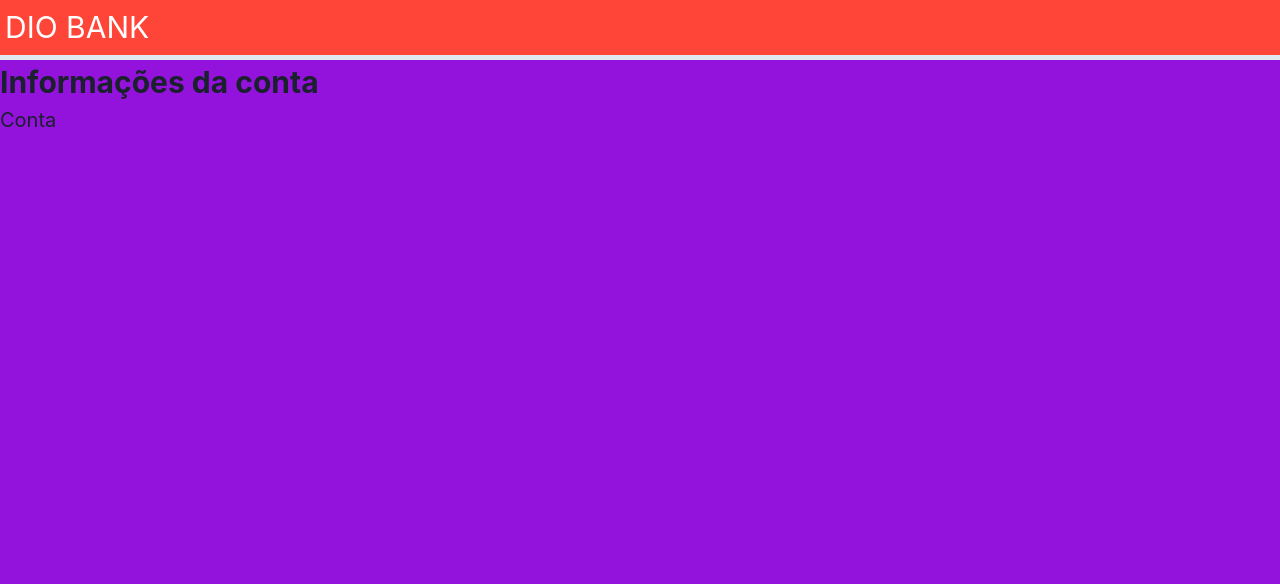
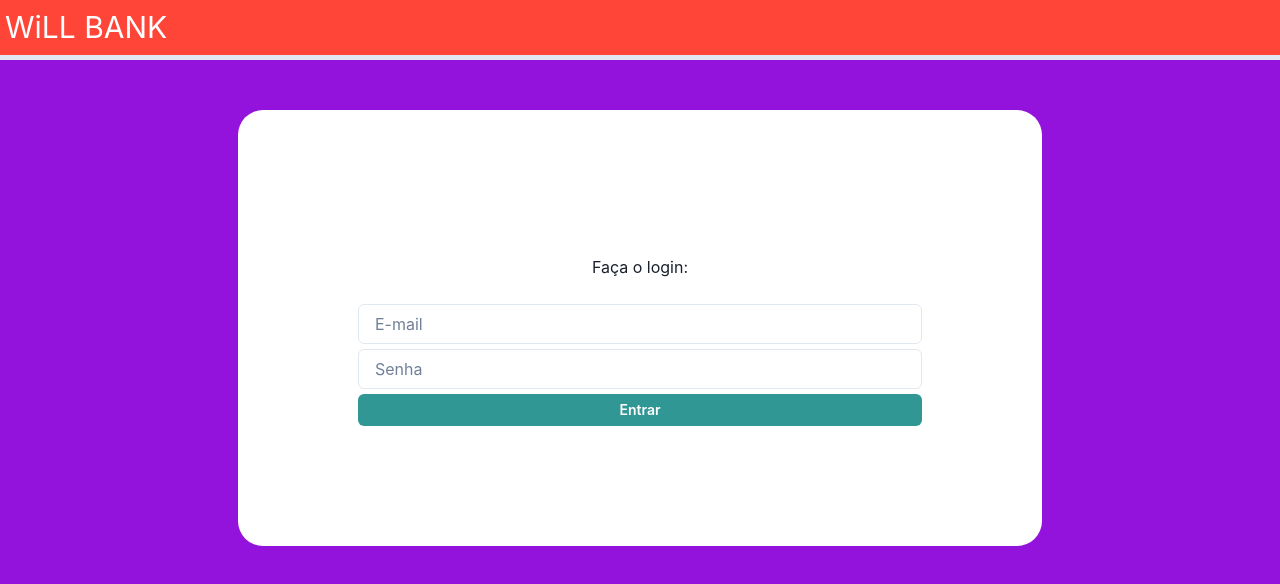
Before and after one commit to Williamalmeida27/DIO_BANK_REACT, a React (Create React App) app: page /infoconta in a window 1280 px wide. Shown: the top 584 px of the page. Built offline with nearby package versions, Linux system fonts and the light colour scheme.

Commit message:
Atualizações

```diff
--- a/src/App.tsx
+++ b/src/App.tsx
@@ -3,9 +3,13 @@
 import { AppContextProvider } from "./Components/AppContext";
 import { Layout } from "./Components/Layout";
 import MainRoutes from "./routes";
+import { createLocalStorage, getAllLocalStorage } from "./services/localStorage";
 
 
 function App() {
+
+  !getAllLocalStorage() &&createLocalStorage()
+
   return ( //Existe hierarquia nor react, do primeiro para o último
     <BrowserRouter>
       <AppContextProvider>
--- a/src/Components/AppContext.tsx
+++ b/src/Components/AppContext.tsx
@@ -1,23 +1,40 @@
-import { createContext, useState } from "react";
+import { createContext, useEffect, useState } from "react";
+import { getAllLocalStorage } from "../services/localStorage";
 
 interface IAppContext {
     user: string,
+    setUser: (user: string) => void,
+    password: string,
+    setPassword: (password: string) => void,
     isLoggedIn: boolean,
-    setIsLoggedIn: (isLoggedIn: boolean) => void;
+    setIsLoggedIn: (isLoggedIn: boolean) => void,
+    name: string,
+    setName: (name: string) => void;
   }
 
   export const AppContext = createContext({} as IAppContext)
 
   export const AppContextProvider = ({ children }: any) => {
     const [isLoggedIn, setIsLoggedIn] = useState<boolean>(false)
-    const user = 'William';
+    const [user, setUser] = useState<string>('')
+    const [password, setPassword] = useState<string>('')
+    const [name, setName] = useState<string>('')
+
+    const storage = getAllLocalStorage();
+
+    useEffect(() => {
+      if(storage){
+        const {login} = JSON.parse(storage)
+        setIsLoggedIn(login)
+      }
+    }, [])
 
 
     return (
-      <AppContext.Provider value={{ user,  isLoggedIn, setIsLoggedIn}}>
+      <AppContext.Provider value = {{ user, setUser, password, setPassword, isLoggedIn, setIsLoggedIn, name, setName}}>
         {children}
       </AppContext.Provider>
     )
   }
 
-  console.log(AppContext)
+  //console.log(AppContext)
--- a/src/Components/CardInfo.tsx
+++ b/src/Components/CardInfo.tsx
@@ -15,6 +15,7 @@
                 {content}
             </Text>
         </Box>
+
     )
 }
 
--- a/src/Components/Header/Header.tsx
+++ b/src/Components/Header/Header.tsx
@@ -1,6 +1,7 @@
 import { Box, Button, Flex, Spacer, Text } from '@chakra-ui/react'
 import { useContext } from 'react'
 import { useNavigate } from 'react-router-dom'
+import { changeLocalStorage } from '../../services/localStorage'
 import { AppContext } from '../AppContext'
 import './Header.css'
 
@@ -9,15 +10,18 @@
     const navigate = useNavigate()
 
     const logout = () => {
+
         setIsLoggedIn(false)
+        changeLocalStorage({login: false, usuario: '', senha: '',})
         navigate('/')
     }
 
     return ( //Para trabalhar com a classe importada acima do css, usamos o className='Header'
+
         <Flex backgroundColor='#ff4538' borderBottomStyle='inherit' borderBottomWidth='5px' padding='5px'>
             <Box>
                 <Text fontSize='3xl' color='#ffffff'>
-                    DIO BANK
+                    WiLL BANK
                 </Text>
             </Box>
             {
--- a/src/pages/ContaInfor.tsx
+++ b/src/pages/ContaInfor.tsx
@@ -1,18 +1,48 @@
-import {Text } from "@chakra-ui/react"
-import {Link} from 'react-router-dom'
+import { Center, SimpleGrid, Text } from "@chakra-ui/react"
+import { useContext, useEffect, useState } from "react";
+import { Link } from 'react-router-dom'
+import { api } from "../api";
+import { AppContext } from "../Components/AppContext";
+import CardInfo from "../Components/CardInfo";
+
+interface IUser {
+    name: string
+}
 
 const ContaInfo = () => {
+    const [userData, setUserData] = useState<null | IUser>()
+    useEffect(() => {
+        const getData = async () => {
+            const data: any | IUser = await api
+            setUserData(data)
+        }
+        getData()//Apenas chamando a função para dar o retorno
+    }, [])
+    const { user } = useContext(AppContext)
+
     return (
+
         <>
-            <Text fontSize='3xl' fontWeight='bold'>
-                Informações da conta
-            </Text>
-            <Link to='/conta/1'>
-            <Text fontSize='xl'>
-                Conta
-            </Text>
-            </Link>
+            <Center>
+                <Text color='#ffffff' fontSize='xl' paddingTop={10}>
+                    Informações da conta
+                </Text>
+            </Center>
 
+            <Center>
+
+                <SimpleGrid columns={2} spacing={8} paddingTop={16}>
+
+                    <CardInfo mainContent={`Nome: `} content={`${userData?.name}`} />
+                    <CardInfo mainContent={`E-mail: `} content={`${user}`} />
+                    <Link to='/conta/1'>
+                        <Text color='#ffffff'>
+                            {`< Conta`}
+                        </Text>
+                    </Link>
+                </SimpleGrid>
+
+            </Center>
         </>
     )
 }
--- a/src/pages/Home.tsx
+++ b/src/pages/Home.tsx
@@ -1,21 +1,23 @@
 import { Center, Input } from "@chakra-ui/react";
-import { useContext, useState } from "react";
+import { useContext } from "react";
 import { useNavigate } from "react-router-dom";
 import { AppContext } from "../Components/AppContext";
 import { Card } from "../Components/Card"
 import { DButton } from "../services/DButton";
+import { changeLocalStorage } from "../services/localStorage";
 import { Login } from "../services/login";
 
 const Home = () => {
     //Usando a várivel criada no JS com a lib styled para o html: //o minHeidht é o tamanho mino da tela
     //Usando estados:
 
-    const [email, setEmail] = useState<string>('') //Criando um estado do tipo string e seu valor é string vazia.
-    const {setIsLoggedIn} = useContext(AppContext); //Trazendo o context porém desestruturado pegando apenas o logado
+    // const [email, setEmail] = useState<string>('') //Criando um estado do tipo string e seu valor é string vazia.
+    const {user, setUser, password, setPassword, setIsLoggedIn} = useContext(AppContext); //Trazendo o context porém desestruturado pegando apenas o logado
+
     const navigate = useNavigate(); //Adicionando váriavel de navegação
+    const validateUser = async (user: string, password: string) => { //Função para validar se um usário está logado e se sim direcionar para pag
+        const loggedIn = await Login(user, password)
 
-    const validateUser = async (email: string) => { //Função para validar se um usário está logado e se sim direcionar para pag
-        const loggedIn = await Login(email)
 
         if (!loggedIn) {
             return alert('E-mail inválido')
@@ -23,6 +25,7 @@
         } else{
 
         setIsLoggedIn(true)
+        changeLocalStorage({login: true, usuario: user, senha: password})
         navigate('/conta/1')
 
         }
@@ -33,14 +36,15 @@
 
         <Card>
             <Center margin='25px'>
-                <h1>Faça o login:</h1>
+                Faça o login:
             </Center>
 
-            <Input placeholder='E-mail' value={email} onChange={(event) => setEmail(event.target.value)} />
-            <Input placeholder='Senha' marginTop='5px' />
+            <Input placeholder='E-mail' value={user} onChange={(event) => setUser(event.target.value)} />
+            <Input placeholder='Senha' value={password} onChange={(event) => setPassword(event.target.value)} marginTop='5px' />
+
 
             <Center>
-                <DButton onClick={() => validateUser(email)} />
+                <DButton onClick={() => validateUser(user, password)} />
             </Center>
         </Card>
 
--- a/src/routes.tsx
+++ b/src/routes.tsx
@@ -14,7 +14,7 @@
 
             <Route path="/" element={<Home />} />
             <Route path="/Conta/:id" element={isLoggedIn ? <Conta /> : <Home /> } />
-            <Route path='/infoconta' element={<ContaInfo />} />
+            <Route path='/infoconta' element={isLoggedIn? <ContaInfo /> : <Home />} />
 
         </Routes>
     )
--- /dev/null
+++ b/src/services/localStorage.tsx
@@ -0,0 +1,23 @@
+interface IDIoBank {
+    login: boolean;
+    usuario: string,
+    senha: string
+}
+
+const dioBank = {
+    login: false,
+    usuario: '',
+    senha: ''
+}
+
+export const getAllLocalStorage = (): string | null  => {
+    return localStorage.getItem('diobank')
+}
+
+export const createLocalStorage = (): void => {
+    localStorage.setItem('diobank', JSON.stringify(dioBank))
+}
+
+export const changeLocalStorage = (dioBank: IDIoBank): void => {
+    localStorage.setItem('diobank', JSON.stringify(dioBank))
+}
--- a/src/services/login.tsx
+++ b/src/services/login.tsx
@@ -1,14 +1,17 @@
 import { api } from "../api"
 
 
-export const Login = async (email: string): Promise<boolean> => { //Usando asinc para tratar uma promisse que teráum retorno do tipo qualquer
+export const Login = async (email: string, password: string): Promise<boolean> => { //Usando asinc para tratar uma promisse que teráum retorno do tipo qualquer
 
     const data: any = await api //Estamos usando função nativa do JS, para os teste em TS é necessário um conversão.
     //Definimos que uma várivael do tipo any no momento, recebe a solução da api.
 
-    if (email !== data.email) {
+
+
+    if (email !== data.email || password !== data.password) {
         return false
     }
 
     return true
+
 }
```
Also changed, not shown: src/pages/Conta.tsx (+19 -6 lines), src/Components/Card.tsx (indentation only), 2 other files (tests, documents, lock files or other folders).
